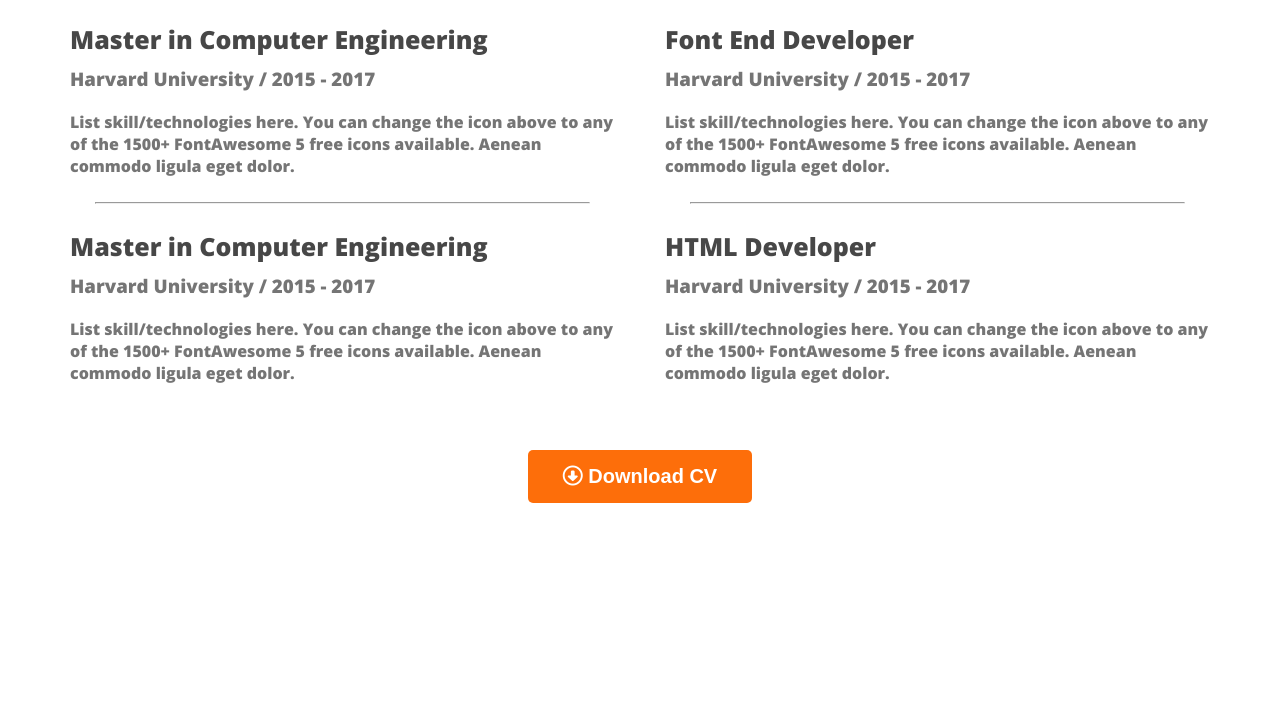
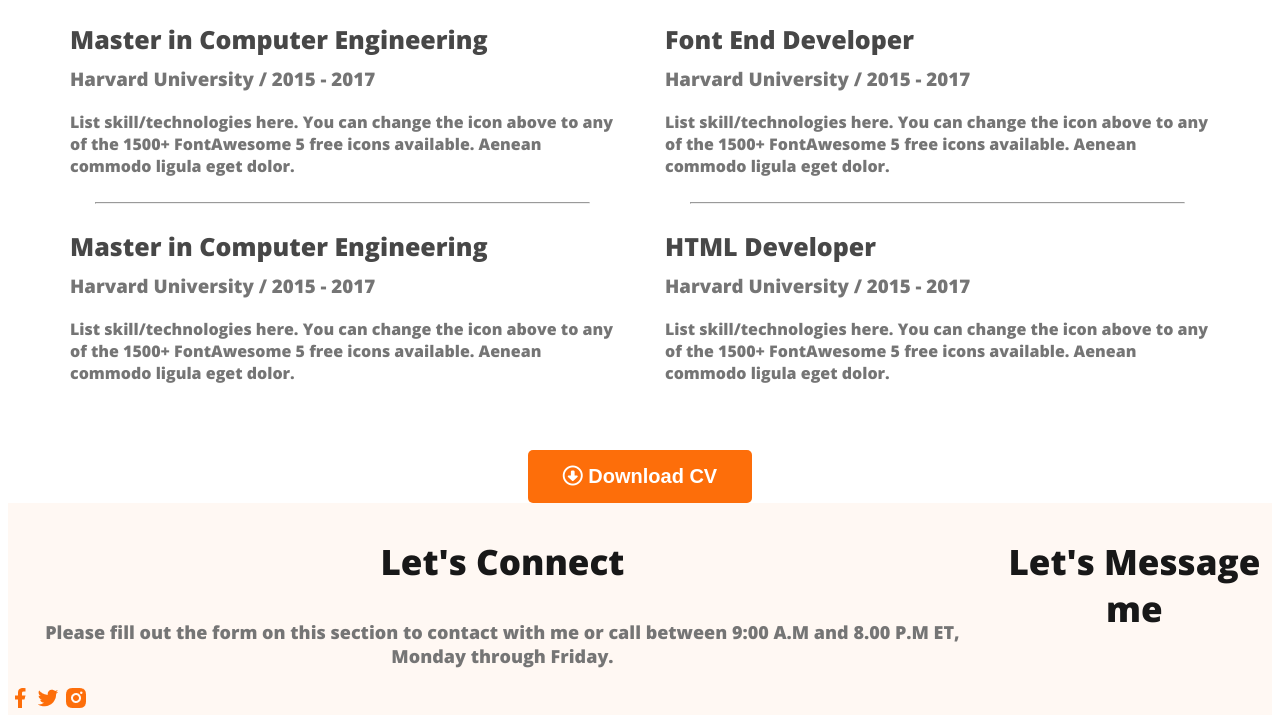
Before and after one commit to ShahriarSadik/web-portfolio1, a plain HTML site: page index.html in a window 1280 px wide. Shown: the part 2598-3321 px from the top of the page. Before the commit the page ends 3109 px from the top, so only its background shows below. Drawn offline with nearby package versions, Linux system fonts and the light colour scheme.

Commit message:
90% finish

```diff
--- a/index.html
+++ b/index.html
@@ -11,7 +11,6 @@
     <link rel="stylesheet" href="style.css">
     <link rel="stylesheet" href="https://cdnjs.cloudflare.com/ajax/libs/font-awesome/6.5.1/css/all.min.css">
 </head>
-
 <header class="header">
     <nav>
         <h3 class="nav-title">Ma<span class="text-primary">r</span>y</h3>
@@ -199,7 +198,20 @@
 
 </main>
 <footer>
-
+<div class="footer-colum">
+    <h3 class="section-title">Let's Connect</h3>
+    <p class="section-description">
+Please fill out the form on this section to contact with me or call between 9:00 A.M and 8.00 P.M ET, Monday through Friday.
+    </p>
+    <div class="social-links">
+        <a href=""><img src="images/icons/facebook.png" alt=""></a>
+        <a href=""><img src="images/icons/twitter.png" alt=""></a>
+        <a href=""><img src="images/icons/insta.png" alt=""></a>
+    </div>
+</div>
+<h3 class="section-title">
+    Let's Message me
+        </h3>
 </footer>
 </body>
 
--- a/style.css
+++ b/style.css
@@ -77,8 +77,8 @@
     max-width: 500px;
 }
 .banner .profile-pic{
+
     width:500px;
-
 }
 .banner-greeting{
 font-size: 45px;
@@ -178,3 +178,9 @@
     text-align: center;
     margin-top:50px;
 }
+
+
+footer{
+    display:flex;
+    background-color: #FFF8F3;
+}
```
